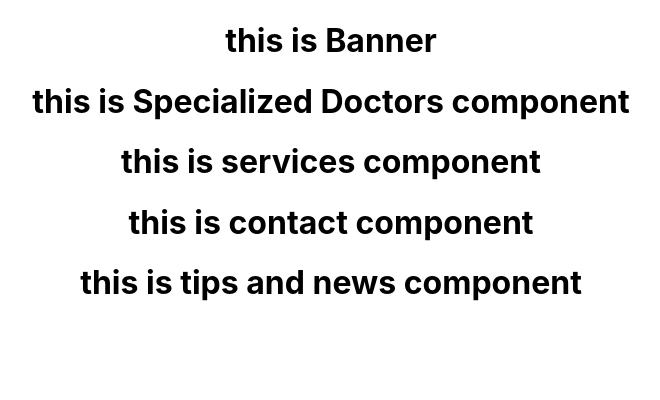
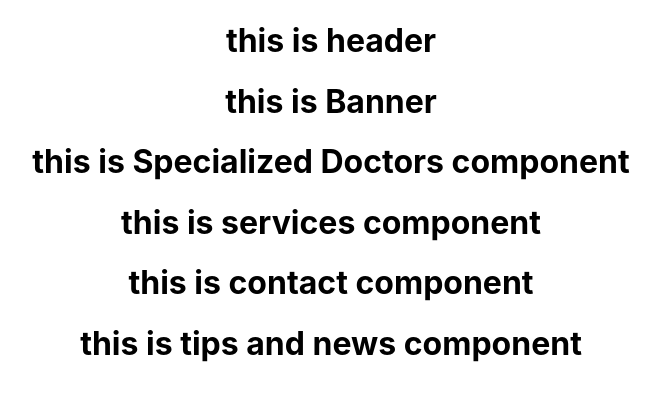
Before and after one commit to Jaber4770/Medik-Plus-wrong-, a React (Create React App) app: page / in a window 1280 px wide. Shown: the top 400 px of the page, without its empty margins (309-969 px from the left). Built offline with nearby package versions, Linux system fonts and the light colour scheme.

Commit message:
header component displayed

```diff
--- a/src/App.js
+++ b/src/App.js
@@ -1,9 +1,11 @@
 import './App.css';
 import Home from './Components/Home/Home/Home';
+import Header from './Components/Shared/Header/Header';
 
 function App() {
   return (
     <div className="App">
+      <Header></Header>
       <Home></Home>
     </div>
   );
--- /dev/null
+++ b/src/Components/Shared/Header/Header.js
@@ -0,0 +1,11 @@
+import React from 'react';
+
+const Header = () => {
+    return (
+        <div>
+            <h1>this is header</h1>
+        </div>
+    );
+};
+
+export default Header;
```
Also changed, not shown: src/Components/Shared/Footer/Footer.js (added, +11 -0 lines).
